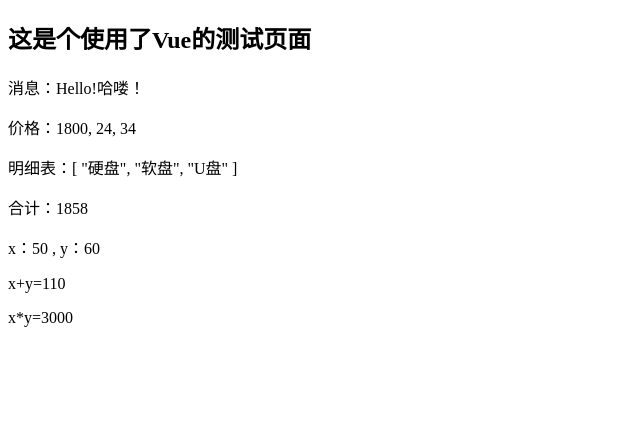
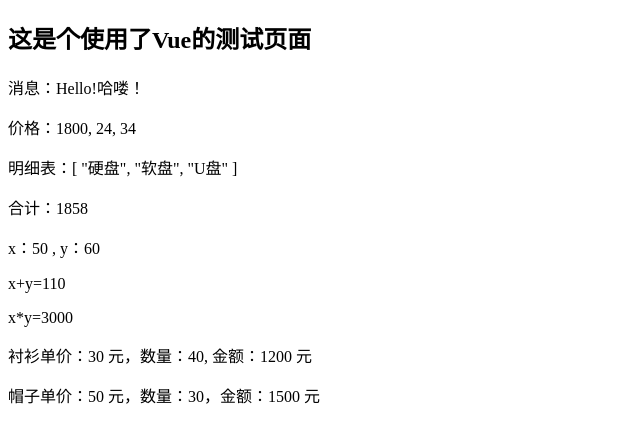
Before and after one commit to 376473984/un1, a plain HTML site: page index.html in a window 1280 px wide. Shown: the whole page, without its empty margins (0-640 px from the left). Drawn offline with nearby package versions, Linux system fonts and the light colour scheme.

Commit message:
计算属性添加了两个使用数据对象内数据传参，并绑定到应用区的新增相应字段

```diff
--- a/index.html
+++ b/index.html
@@ -14,6 +14,8 @@
             <p> x：{{x}} </x:>, y：{{y}} </p>
             <p> x+y={{sum(x,y)}} </p>
             <p> x*y={{mult(x,y)}} </p>
+            <p> 衬衫单价：{{shirtCost}} 元，数量：{{shirtNum}}, 金额：{{shirtPay}} 元 </p>
+            <p> 帽子单价：{{hatCost}} 元，数量：{{hatNum}}，金额：{{hatPay}} 元 </p>
         </div>
 
         <script src="https://unpkg.com/vue"></script>
@@ -27,10 +29,20 @@
                     details: ['硬盘','软盘','U盘'],
                     x:50,
                     y:60,
+                    shirtCost:30,
+                    shirtNum:40,
+                    hatCost:50,
+                    hatNum:30,
                 },
                 computed:{
                     total(){
                         return 1800+24+34;
+                    },
+                    shirtPay(){
+                        return this.shirtCost * this.shirtNum;
+                    },
+                    hatPay(){
+                        return this.hatCost * this.hatNum;
                     }
                 },
                 methods:{
@@ -44,6 +56,5 @@
             });
 
         </script>
-
     </body>
 </html>
```
